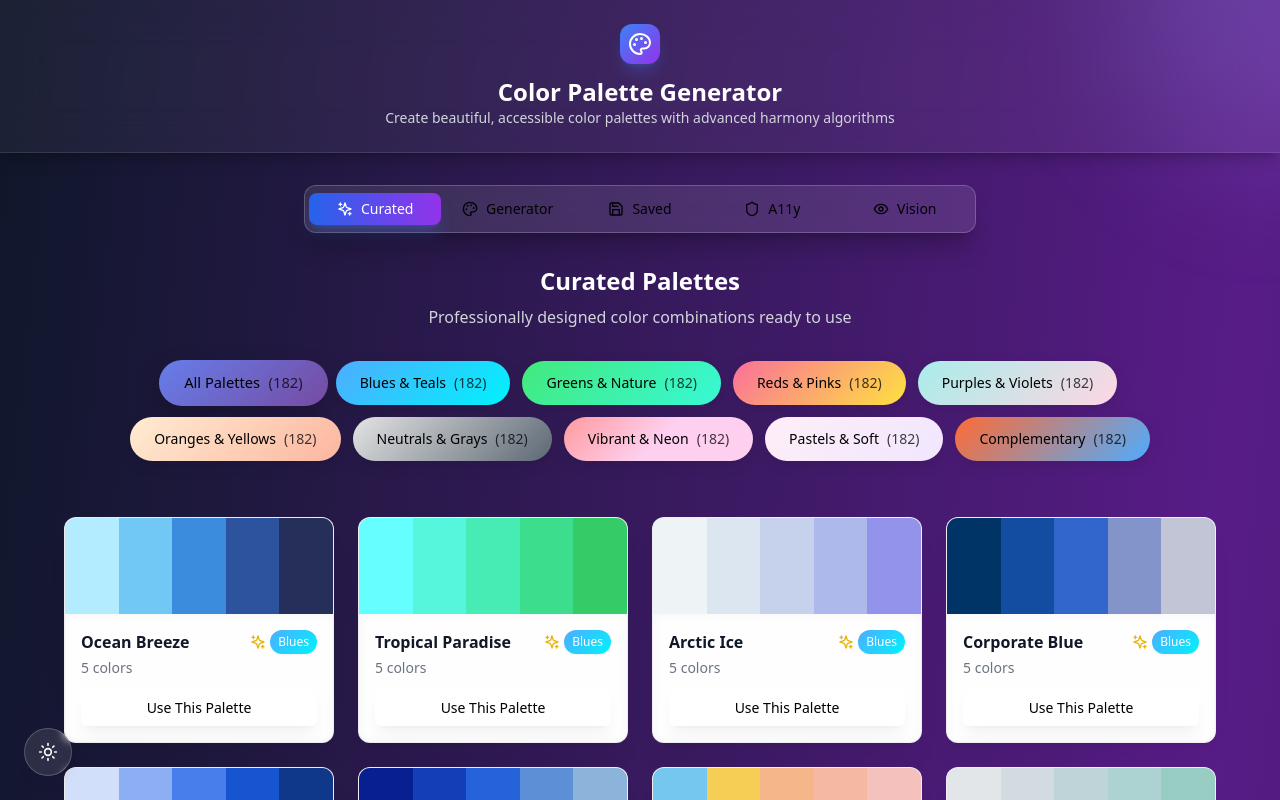
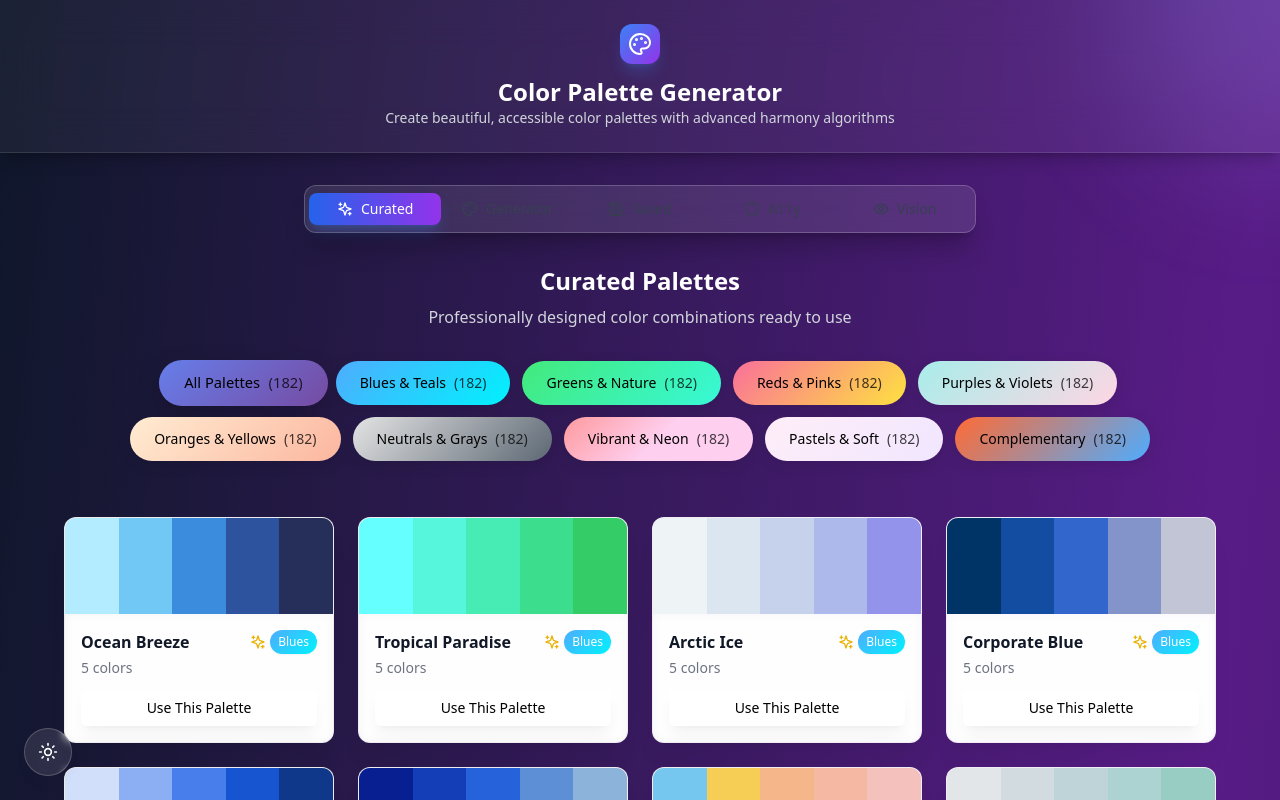
Before and after one commit to josephbatac2/Color-Palette-Generator, a React (Vite) app: page / in a window 1280 px wide. Both pictures are taken after a click on the button "Get Started Free". Shown: the top 800 px of the page. Built offline with nearby package versions, Linux system fonts and the light colour scheme.

Commit message:
Updated tabs.tsx

```diff
--- a/src/components/ui/tabs.tsx
+++ b/src/components/ui/tabs.tsx
@@ -26,7 +26,7 @@ const TabsTrigger = React.forwardRef<
   <TabsPrimitive.Trigger
     ref={ref}
     className={cn(
-      "inline-flex items-center justify-center whitespace-nowrap rounded-lg px-3 py-1.5 text-sm font-medium ring-offset-background transition-all duration-300 focus-visible:outline-none focus-visible:ring-2 focus-visible:ring-ring focus-visible:ring-offset-2 disabled:pointer-events-none disabled:opacity-50 data-[state=active]:bg-gradient-to-r data-[state=active]:from-blue-600 data-[state=active]:to-purple-600 data-[state=active]:text-white data-[state=active]:shadow-lg data-[state=active]:shadow-blue-500/25 hover:bg-white/60 hover:backdrop-blur-sm data-[state=active]:hover:from-blue-700 data-[state=active]:hover:to-purple-700 data-[state=active]:hover:scale-[1.02]",
+      "inline-flex items-center justify-center whitespace-nowrap rounded-lg px-3 py-1.5 text-sm font-medium text-gray-700 ring-offset-background transition-all duration-300 focus-visible:outline-none focus-visible:ring-2 focus-visible:ring-ring focus-visible:ring-offset-2 disabled:pointer-events-none disabled:opacity-50 data-[state=active]:bg-gradient-to-r data-[state=active]:from-blue-600 data-[state=active]:to-purple-600 data-[state=active]:text-white data-[state=active]:shadow-lg data-[state=active]:shadow-blue-500/25 hover:bg-white/60 hover:backdrop-blur-sm data-[state=active]:hover:from-blue-700 data-[state=active]:hover:to-purple-700 data-[state=active]:hover:scale-[1.02]",
       className
     )}
     {...props}
```
